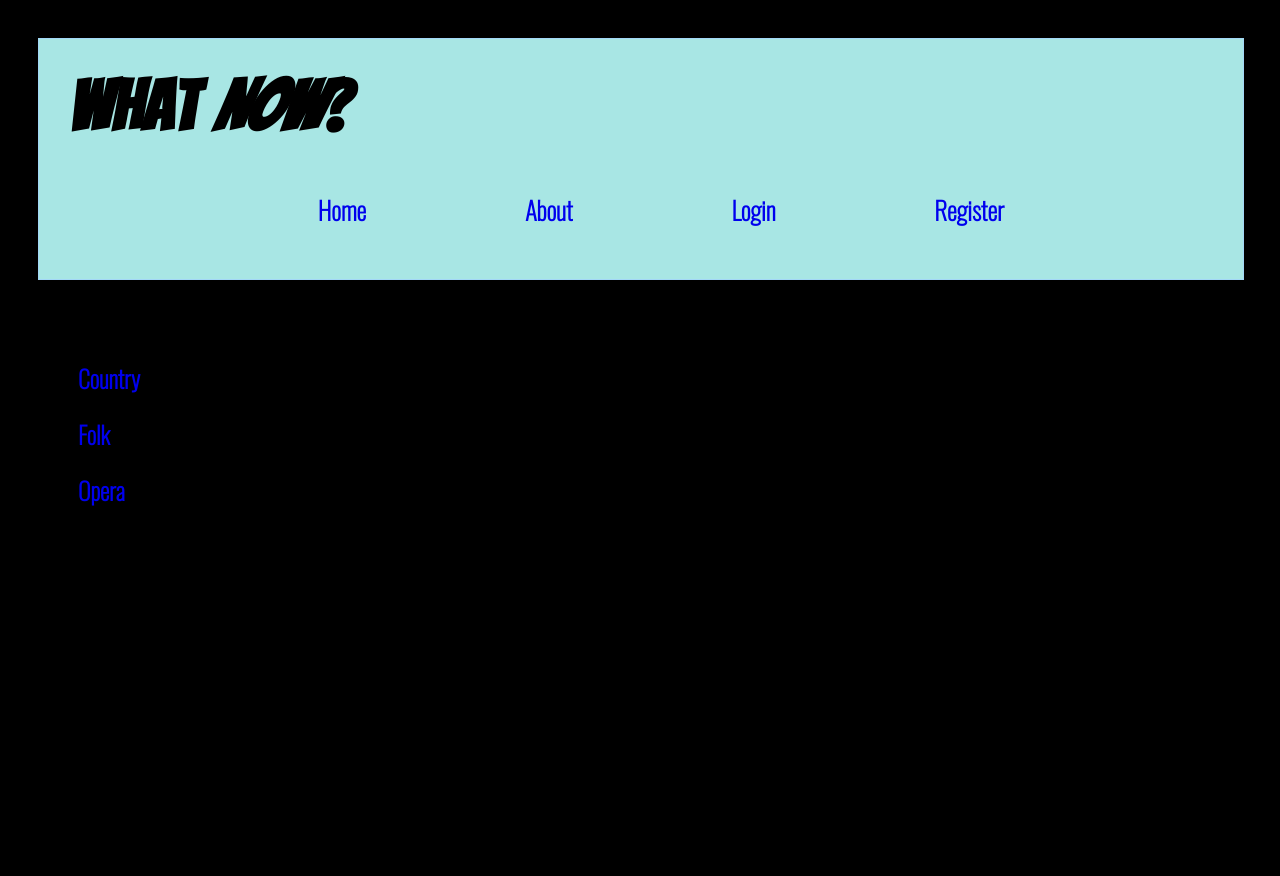
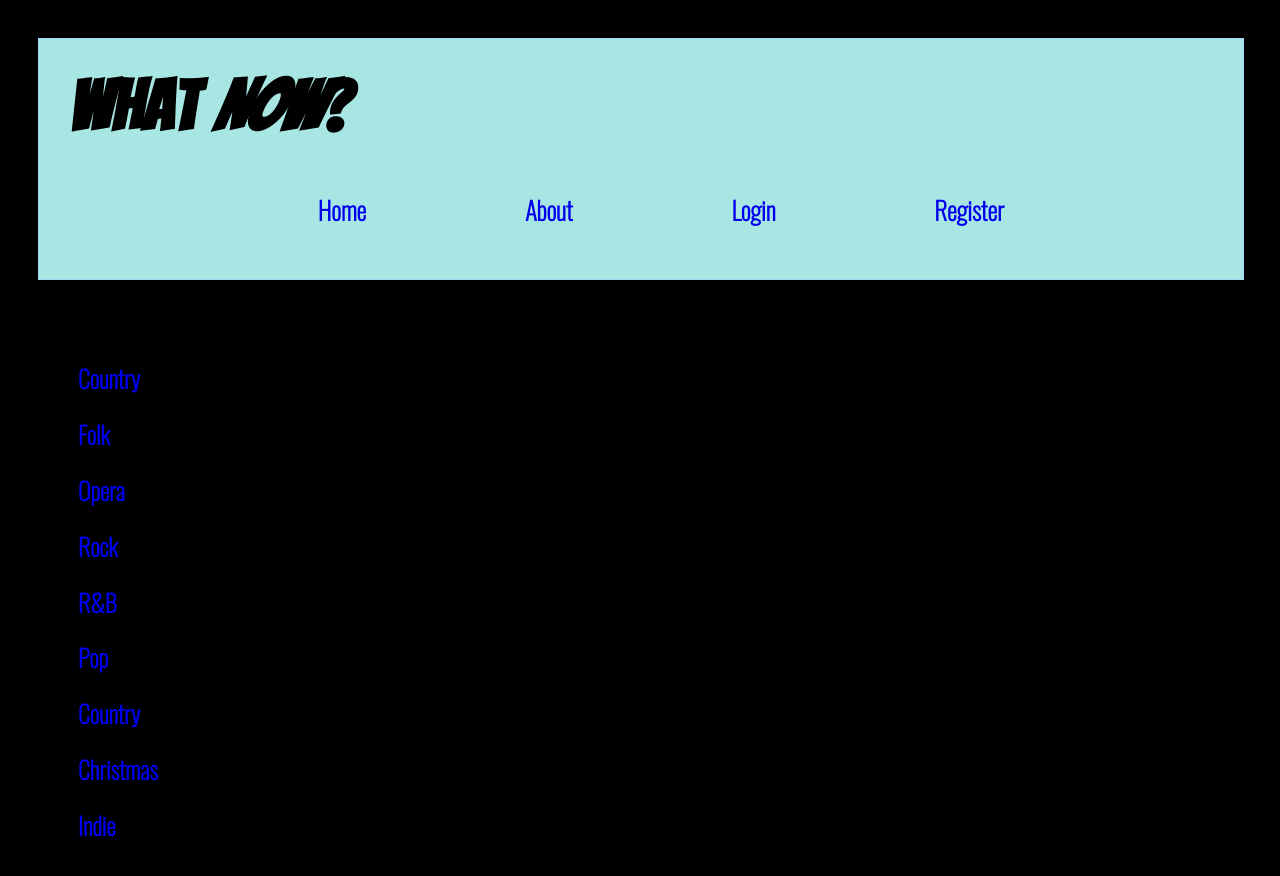
Before and after one commit to momentum-team-7/team-project-questionbox-rainbowfish, a React (Create React App) app: page / in a window 1280 px wide. Shown: the top 876 px of the page. Before the commit the page ends 800 px from the top, so only its background shows below. Built offline with nearby package versions, Linux system fonts and the light colour scheme.

Commit message:
data list longer in prep for css

```diff
--- a/src/components/Categoriesapi.js
+++ b/src/components/Categoriesapi.js
@@ -2,6 +2,11 @@ const data = [
     {genre: 'Country', id: 1},
     {genre: 'Folk', id: 2},
     {genre: 'Opera', id: 3},
+    {genre: 'Rock', id: 1},
+    {genre: 'R&B', id: 2},
+    {genre: 'Pop', id: 3}, {genre: 'Country', id: 1},
+    {genre: 'Christmas', id: 2},
+    {genre: 'Indie', id: 3},
 
 ]
 
```
